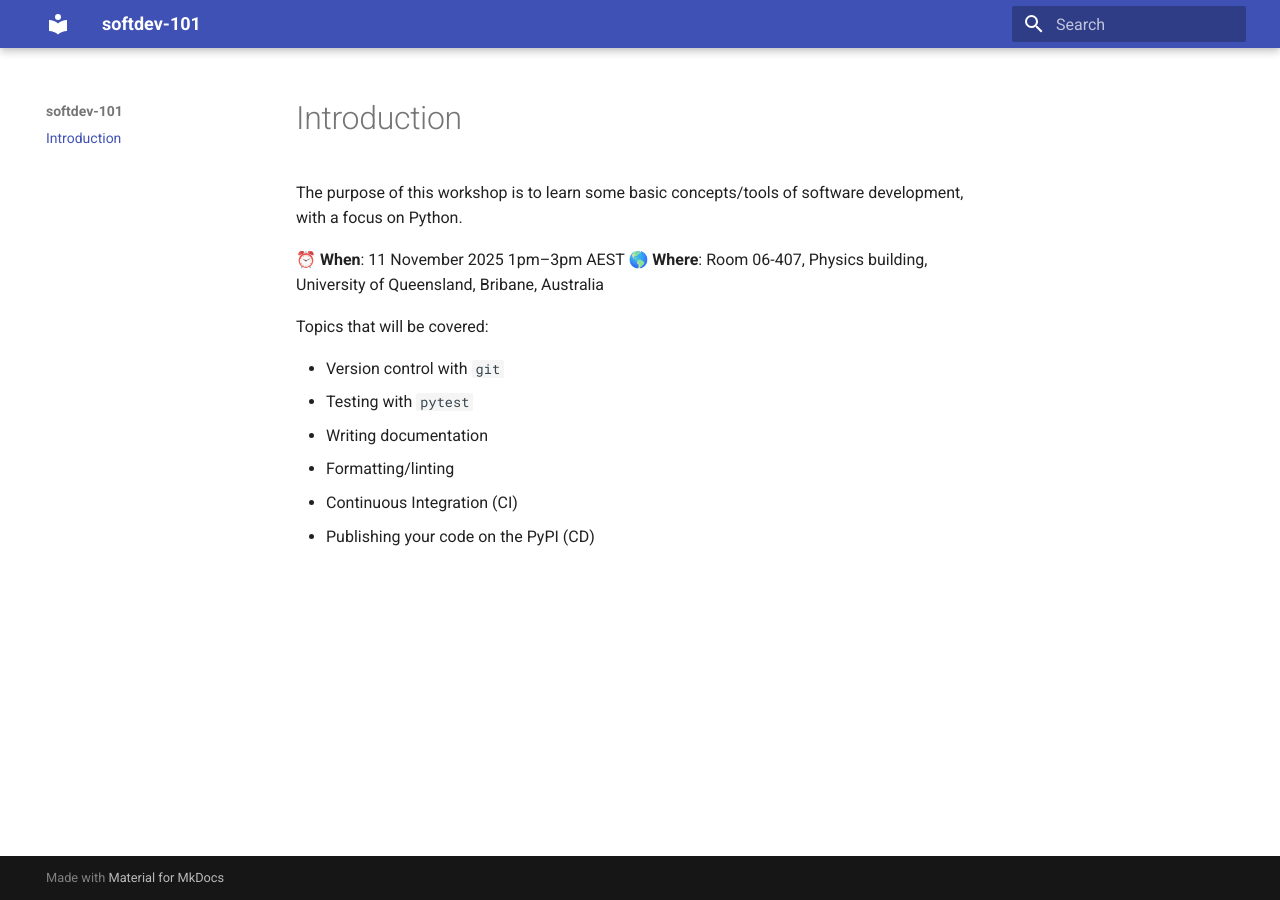
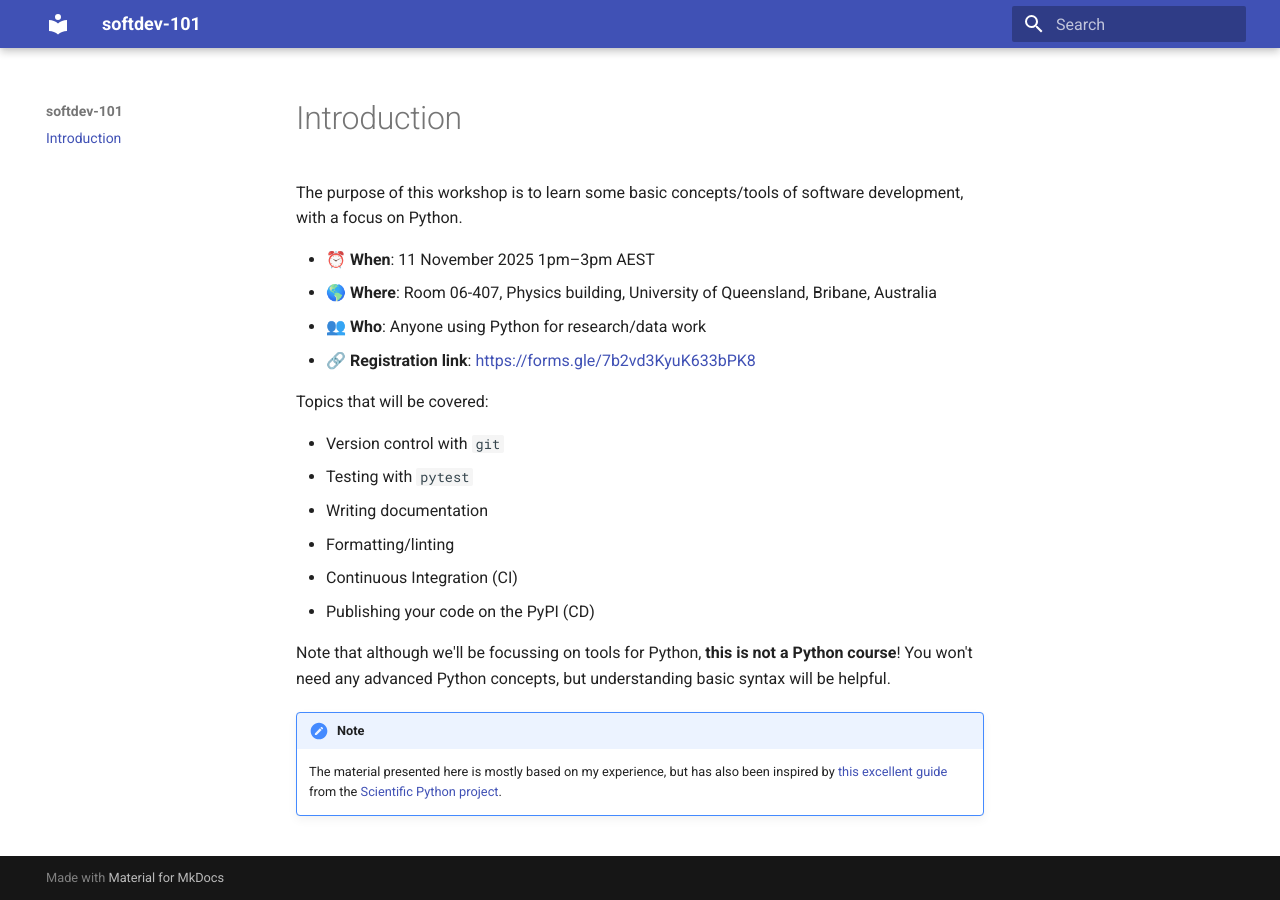
Before and after one commit to mbercx/softdev-101, an MkDocs documentation site: the page built from docs/index.md, in a window 1280 px wide. Built offline with MkDocs 1.6.1 and Material for MkDocs 9.7.7, drawn with Linux system fonts in a browser that asks for light colours.

Commit message:
👌 Improvements to introduction

```diff
--- a/docs/index.md
+++ b/docs/index.md
@@ -2,8 +2,10 @@
 
 The purpose of this workshop is to learn some basic concepts/tools of software development, with a focus on Python.
 
-⏰ **When**: 11 November 2025 1pm–3pm AEST
-🌎 **Where**: Room 06-407, Physics building, University of Queensland, Bribane, Australia
+- ⏰ **When**: 11 November 2025 1pm–3pm AEST
+- 🌎 **Where**: Room 06-407, Physics building, University of Queensland, Bribane, Australia
+- 👥 **Who**: Anyone using Python for research/data work
+- 🔗 **Registration link**: [https://forms.gle/7b2vd3KyuK633bPK8](https://forms.gle/7b2vd3KyuK633bPK8)
 
 Topics that will be covered:
 
@@ -13,3 +15,10 @@ Topics that will be covered:
 - Formatting/linting
 - Continuous Integration (CI)
 - Publishing your code on the PyPI (CD)
+
+Note that although we'll be focussing on tools for Python, **this is not a Python course**!
+You won't need any advanced Python concepts, but understanding basic syntax will be helpful.
+
+!!! note
+
+    The material presented here is mostly based on my experience, but has also been inspired by [this excellent guide](https://learn.scientific-python.org/development/) from the [Scientific Python project](https://github.com/scientific-python).
```
